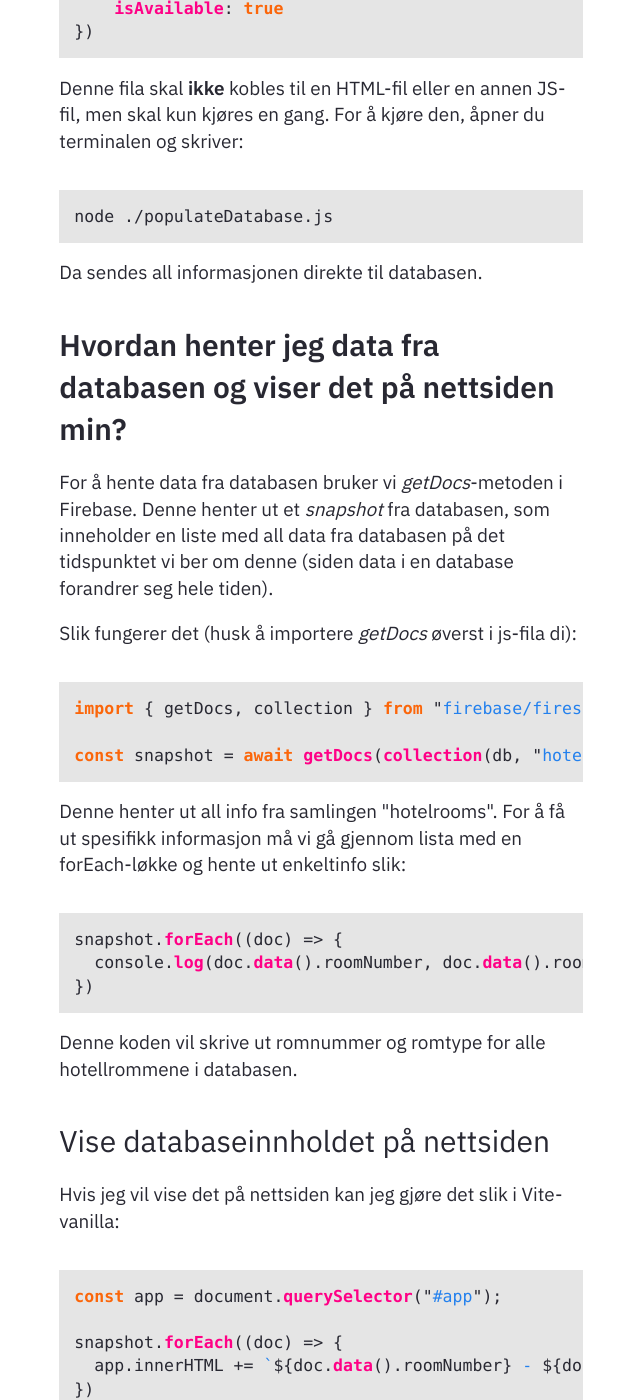
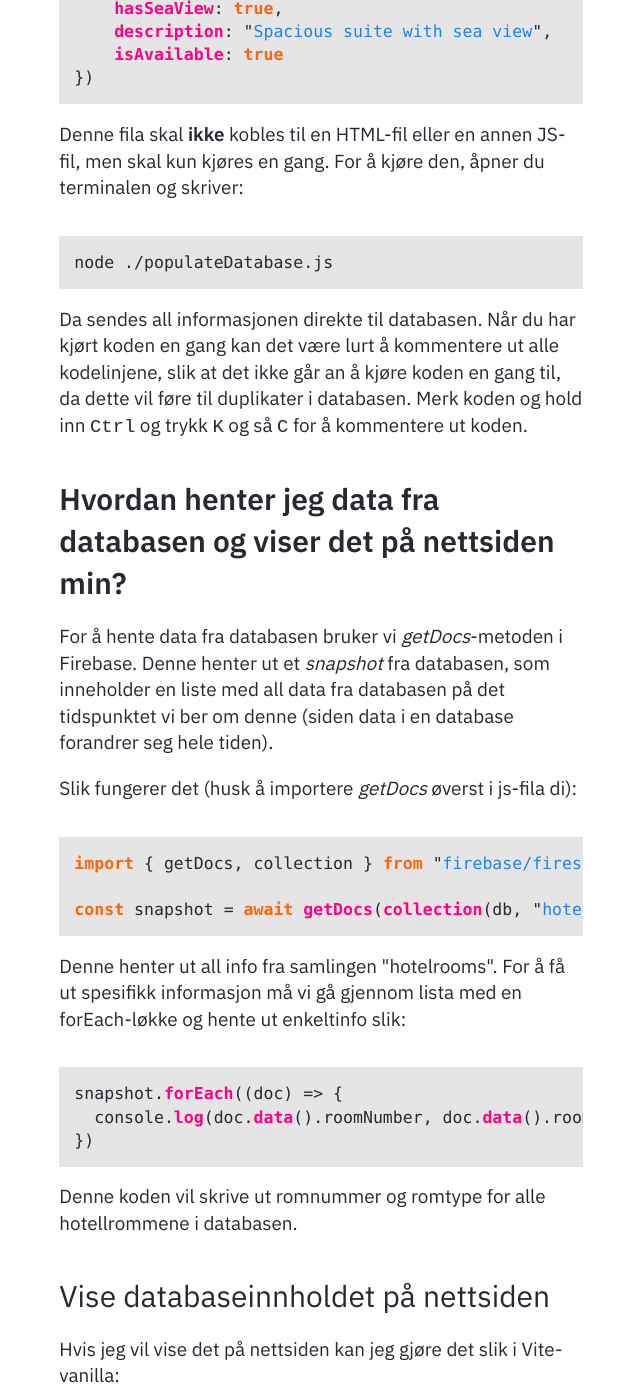
Before and after one commit to Cha-IM/cha-im.github.io, a Jekyll site: the page built from _notes/Public/Utvikling/Firebase/Firebase cheat sheet.md, in a window 1280 px wide and 1400 px high, scrolled down 3083 px. Shown: the whole window, without its empty margins (319-959 px from the left). Built offline with Jekyll 4.4.1, drawn with Linux system fonts in a browser that asks for light colours; some of the changed text lies outside the part shown.

Commit message:
TRFK-811339 2026-4-7:15:3:44

````diff
--- a/_notes/Public/Utvikling/Firebase/Firebase cheat sheet.md
+++ b/_notes/Public/Utvikling/Firebase/Firebase cheat sheet.md
@@ -111,7 +113,7 @@ Denne fila skal **ikke** kobles til en HTML-fil eller en annen JS-fil, men skal
 node ./populateDatabase.js
 ```
 
-Da sendes all informasjonen direkte til databasen.
+Da sendes all informasjonen direkte til databasen. Når du har kjørt koden en gang kan det være lurt å kommentere ut alle kodelinjene, slik at det ikke går an å kjøre koden en gang til, da dette vil føre til duplikater i databasen. Merk koden og hold inn <kbd>Ctrl</kbd> og trykk <kbd>K</kbd> og så <kbd>C</kbd> for å kommentere ut koden.
 
 
 <h2 id="tre">Hvordan henter jeg data fra databasen og viser det på nettsiden min?</h2>
@@ -151,7 +153,7 @@ Merk at her bruker vi [Template Literals](https://www.w3schools.com/js/js_string
 Her er hele koden for å hente data og skrive den ut på nettsiden:
 
 ```js
-//main.js
+// main.js
 
 import './style.css'
 import { getDocs, collection, query, where, orderBy } from "firebase/firestore";
````
Also changed, not shown: other parts of _notes/Public/Utvikling/Firebase/Firebase cheat sheet.md (+2 -0 lines).
